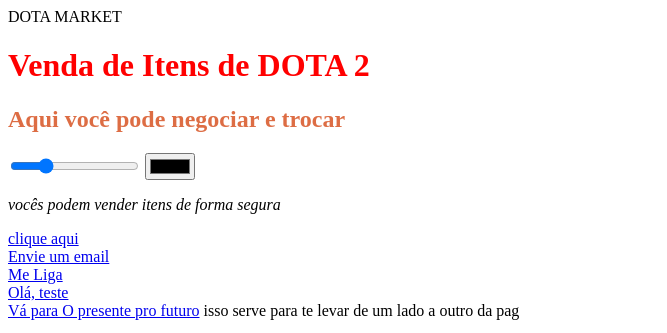
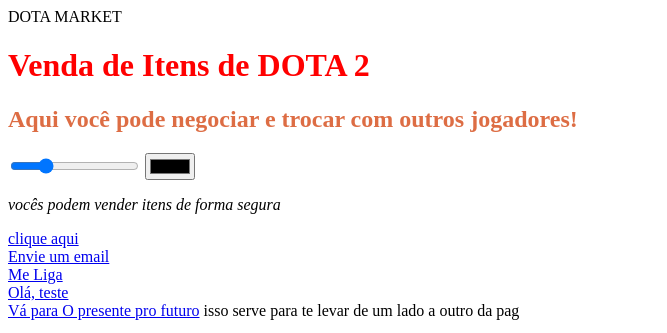
Before and after one commit to AbnerPivatto/DevClub-1, a plain HTML site: page Primeiro contato com Vs/DevClub.html in a window 1280 px wide. Shown: the top 333 px of the page, without its empty margins (0-667 px from the left). Drawn offline with Linux system fonts and the light colour scheme.

Commit message:
Alteração no Dota market teste

```diff
--- a/Primeiro contato com Vs/DevClub.html
+++ b/Primeiro contato com Vs/DevClub.html
@@ -17,7 +17,7 @@
 
     <h1>Venda de Itens de DOTA 2</h1>
 
-    <h2>Aqui você pode negociar e trocar</h2>
+    <h2>Aqui você pode negociar e trocar  com outros jogadores!</h2>
 
     <input type="range" min="100" max="500" value="200" />
 
```
